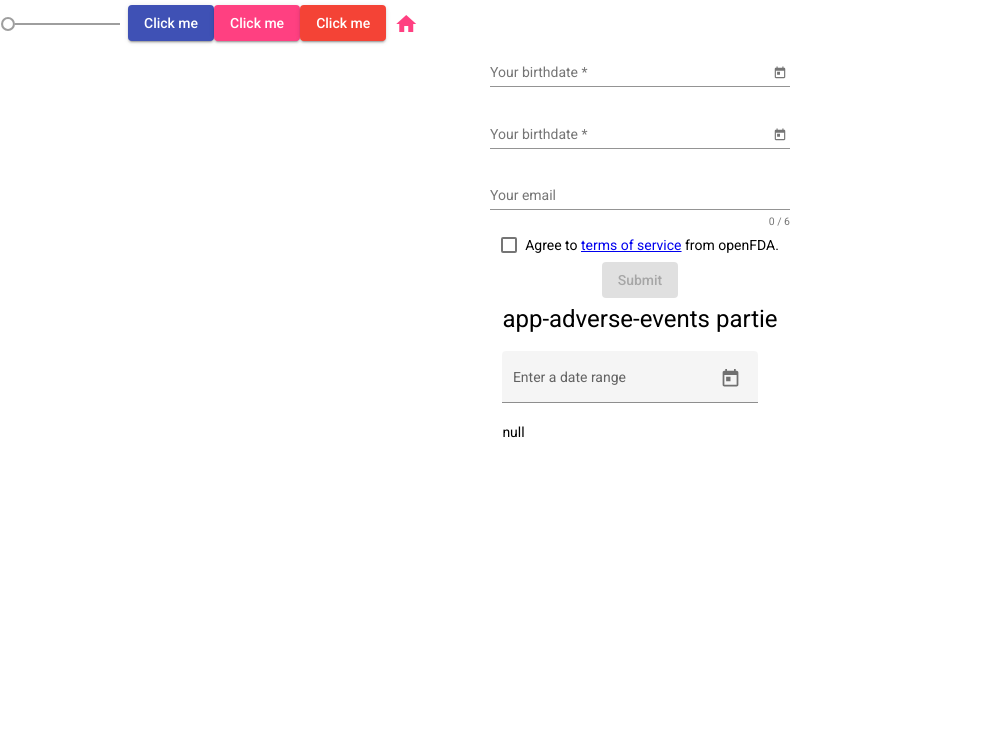
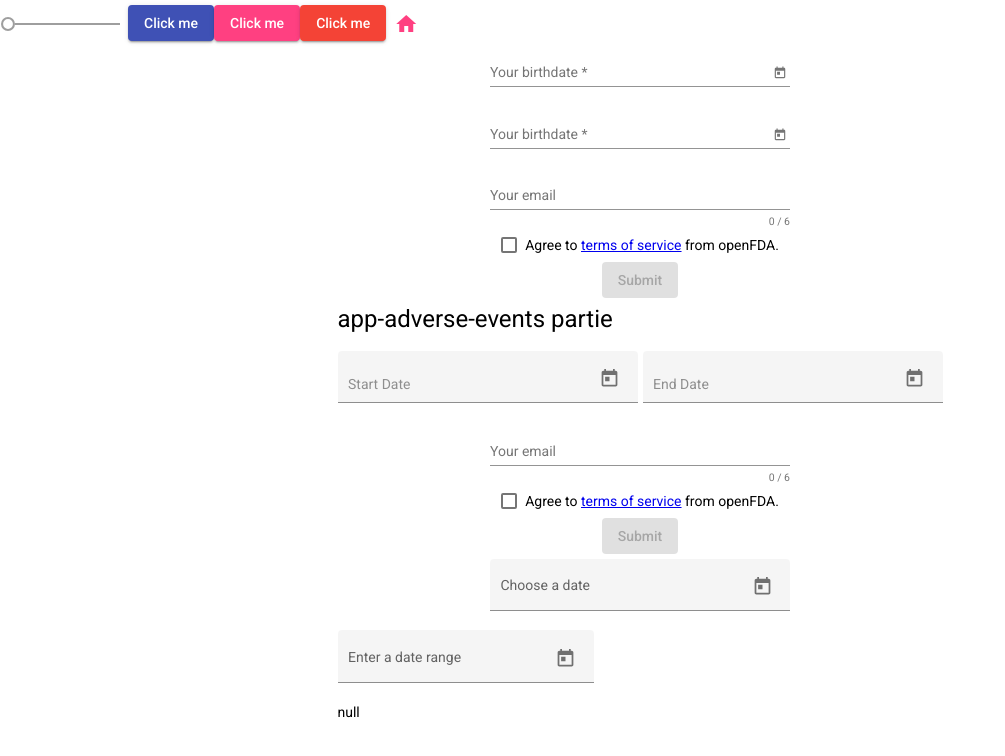
Before and after one commit to RaphaelZH/Angular_Projects-EN, an Angular app in the folder Data-analysis-with-openFDA-APIs/: page / in a window 1280 px wide. Shown: the top 756 px of the page, without its empty margins (0-1005 px from the left). Built offline with nearby package versions, Linux system fonts and the light colour scheme; no server answers.

Commit message:
DatePickek update

```diff
--- a/Data-analysis-with-openFDA-APIs/src/app/adverse-events/adverse-events.component.html
+++ b/Data-analysis-with-openFDA-APIs/src/app/adverse-events/adverse-events.component.html
@@ -1,5 +1,5 @@
 <h1>app-adverse-events partie</h1>
-
+<adverse_events_service></adverse_events_service>
 <section>
   <mat-form-field appearance="fill">
     <mat-label>Enter a date range</mat-label>
--- a/Data-analysis-with-openFDA-APIs/src/app/app.module.ts
+++ b/Data-analysis-with-openFDA-APIs/src/app/app.module.ts
@@ -11,9 +11,10 @@ import { MaterialModule } from './material.module';
 
 import { AppComponent } from './app.component';
 import { AdverseEventsComponent } from './adverse-events/adverse-events.component';
+import { AdverseEventsService } from './drug_api_endpoints/adverse_events.service';
 
 @NgModule({
-  declarations: [AppComponent, AdverseEventsComponent],
+  declarations: [AppComponent, AdverseEventsComponent, AdverseEventsService],
   imports: [
     BrowserModule,
     BrowserAnimationsModule,
--- /dev/null
+++ b/Data-analysis-with-openFDA-APIs/src/app/drug_api_endpoints/adverse_events.service.css
@@ -0,0 +1,3 @@
+mat-form-field {
+    width: 300px;
+  }
--- a/Data-analysis-with-openFDA-APIs/src/app/drug_api_endpoints/adverse_events.service.html
+++ b/Data-analysis-with-openFDA-APIs/src/app/drug_api_endpoints/adverse_events.service.html
@@ -0,0 +1,108 @@
+<section>
+  <form
+    fxLayout="column"
+    fxLayoutAlign="center center"
+    fxLayoutGap="5px"
+    #f="ngForm"
+    (ngSubmit)="onSubmit(f)"
+  >
+    <form fxLayout="row" fxLayoutAlign="center center" fxLayoutGap="5px">
+      <mat-form-field appearance="fill" class="start_date">
+        <input
+          matInput
+          placeholder="Start Date"
+          [matDatepicker]="start_date"
+          ngModel
+          name="start_date"
+          required
+        />
+        <mat-datepicker-toggle
+          matSuffix
+          [for]="start_date"
+        ></mat-datepicker-toggle>
+        <mat-datepicker #start_date
+          ><mat-datepicker-actions>
+            <button mat-button matDatepickerCancel>Cancel</button>
+            <button mat-raised-button color="primary" matDatepickerApply>
+              Apply
+            </button>
+          </mat-datepicker-actions></mat-datepicker
+        >
+      </mat-form-field>
+
+      <mat-form-field appearance="fill" class="end_date">
+        <input
+          matInput
+          placeholder="End Date"
+          [matDatepicker]="end_date"
+          [max]="maxDate"
+          ngModel
+          name="end_date"
+          required
+        />
+        <mat-datepicker-toggle
+          matSuffix
+          [for]="end_date"
+        ></mat-datepicker-toggle>
+        <mat-datepicker #end_date
+          ><mat-datepicker-actions>
+            <button mat-button matDatepickerCancel>Cancel</button>
+            <button mat-raised-button color="primary" matDatepickerApply>
+              Apply
+            </button>
+          </mat-datepicker-actions></mat-datepicker
+        >
+      </mat-form-field>
+    </form>
+    <mat-form-field>
+      <input
+        type="email"
+        matInput
+        placeholder="Your email"
+        ngModel
+        name="email"
+        email
+        #emailInput="ngModel"
+      />
+      <mat-hint align="end">{{ emailInput.value?.length }} / 6</mat-hint>
+      <mat-error *ngIf="emailInput.hasError('required')"
+        >Field must not be empty.</mat-error
+      >
+      <mat-error *ngIf="!emailInput.hasError('required')"
+        >E-mail is invalid.</mat-error
+      >
+    </mat-form-field>
+
+    <mat-checkbox ngModel name="agree" required color="primary"
+      >Agree to
+      <a href="https://open.fda.gov/terms/" target="_blank">terms of service</a>
+      from openFDA.</mat-checkbox
+    >
+
+    <button
+      type="submit"
+      mat-raised-button
+      color="primary"
+      [disabled]="f.invalid"
+    >
+      Submit
+    </button>
+
+    <mat-form-field appearance="fill" class="example-form-field">
+      <mat-label>Choose a date</mat-label>
+      <input matInput [matDatepicker]="datepicker" />
+      <mat-datepicker-toggle
+        matSuffix
+        [for]="datepicker"
+      ></mat-datepicker-toggle>
+      <mat-datepicker #datepicker>
+        <mat-datepicker-actions>
+          <button mat-button matDatepickerCancel>Cancel</button>
+          <button mat-raised-button color="primary" matDatepickerApply>
+            Apply
+          </button>
+        </mat-datepicker-actions>
+      </mat-datepicker>
+    </mat-form-field>
+  </form>
+</section>
--- a/Data-analysis-with-openFDA-APIs/src/app/drug_api_endpoints/adverse_events.service.ts
+++ b/Data-analysis-with-openFDA-APIs/src/app/drug_api_endpoints/adverse_events.service.ts
@@ -1,5 +1,6 @@
 import { Component, Injectable } from '@angular/core';
 import { HttpClient, HttpParams } from '@angular/common/http';
+import { NgForm } from '@angular/forms';
 
 import { Observable, EMPTY } from 'rxjs';
 import { expand, scan, share } from 'rxjs/operators';
@@ -19,6 +20,7 @@ import { ApiResponses_1, Results_1 } from './adverse_events.model';
 @Component({
   selector: 'adverse_events_service',
   templateUrl: './adverse_events.service.html',
+  styleUrls: ['./adverse_events.service.css'],
 })
 
 @Injectable({
@@ -54,4 +56,14 @@ export class AdverseEventsService {
         share()
       );
   }
+  maxDate;
+
+  ngOnInit() {
+    this.maxDate = new Date();
+    this.maxDate.setFullYear(this.maxDate.getFullYear() - 18);
+  }
+
+  onSubmit(form: NgForm) {
+    console.log(form);
+  }
 }
```
